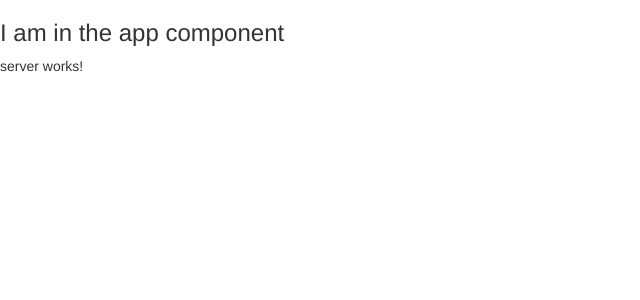
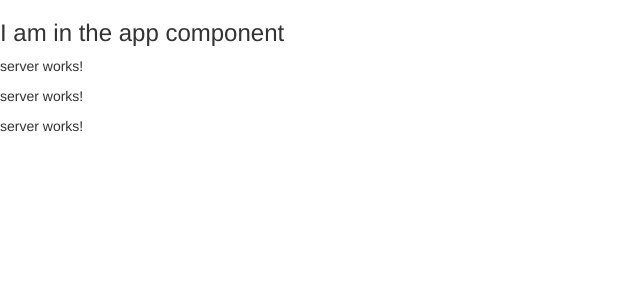
Before and after one commit to MerelOhler/my-first-angular-app, an Angular app: page / in a window 1280 px wide. Shown: the top 300 px of the page, without its empty margins (0-640 px from the left). Built offline with nearby package versions, Linux system fonts and the light colour scheme.

Commit message:
created servers

```diff
--- a/src/app/app.component.html
+++ b/src/app/app.component.html
@@ -1,2 +1,2 @@
 <h3>I am in the app component</h3>
-<app-server></app-server>
+<app-servers></app-servers>
--- a/src/app/app.module.ts
+++ b/src/app/app.module.ts
@@ -4,11 +4,13 @@
 
 import { AppComponent } from './app.component';
 import { ServerComponent } from './server/server.component';
+import { ServersComponent } from './servers/servers.component';
 
 @NgModule({
   declarations: [
     AppComponent,
-    ServerComponent
+    ServerComponent,
+    ServersComponent
    ],
   imports: [
     BrowserModule,
--- /dev/null
+++ b/src/app/servers/servers.component.html
@@ -0,0 +1,3 @@
+<app-server></app-server>
+<app-server></app-server>
+<app-server></app-server>
```
Also changed, not shown: src/app/servers/servers.component.ts (added, +10 -0 lines), src/app/servers/servers.component.css (added), 1 other file (tests, documents, lock files or other folders).
